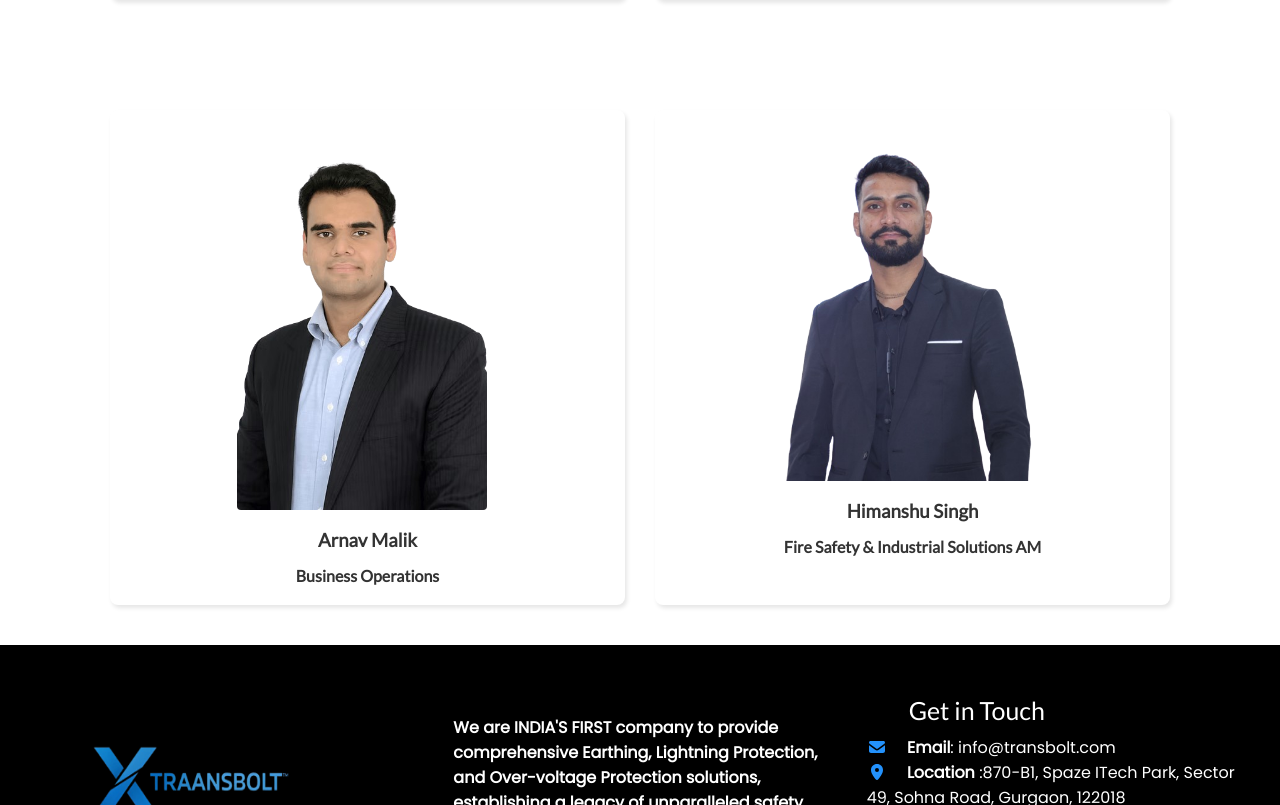
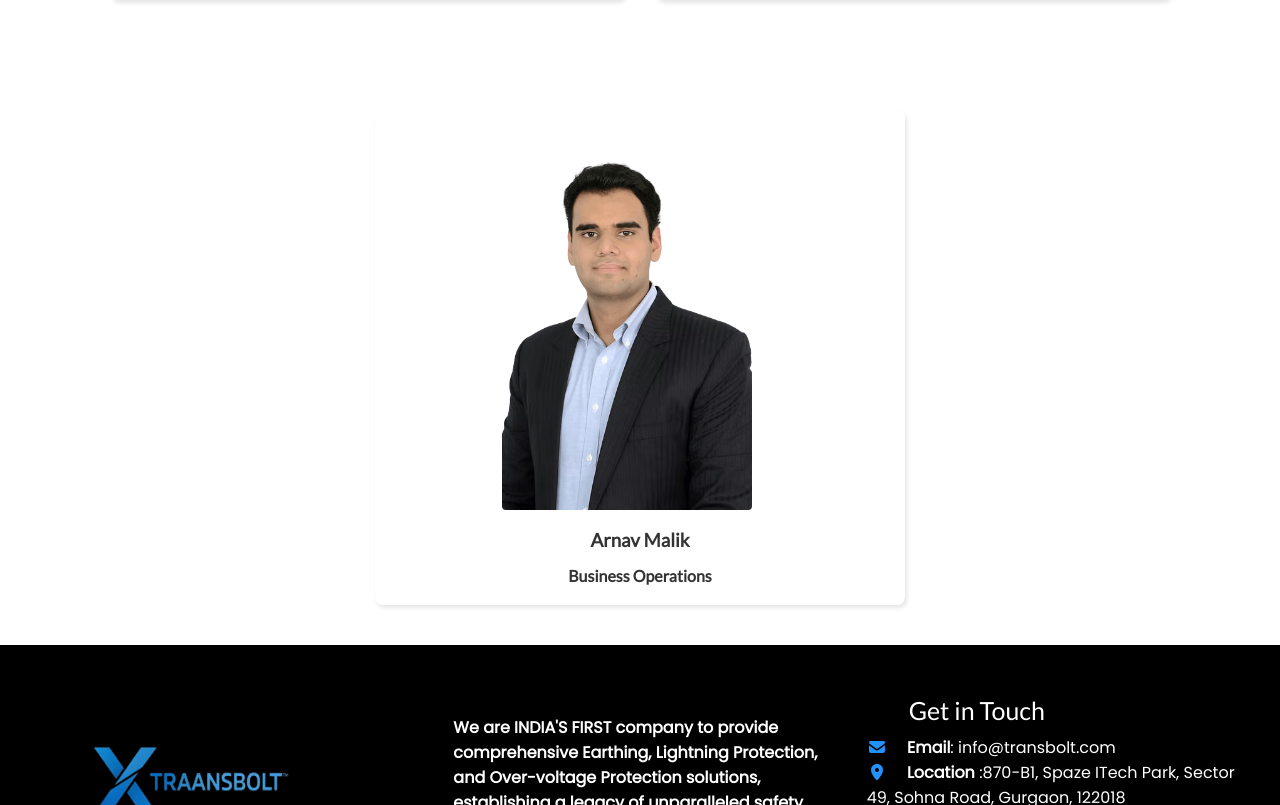
Before and after one commit to Rit1760/Transbolt, a Next.js app: page /About in a window 1280 px wide. Shown: the part 689-1494 px from the top of the page. Built offline with nearby package versions, Linux system fonts and the light colour scheme.

Commit message:
update message

```diff
--- a/src/Styles/About.css
+++ b/src/Styles/About.css
@@ -157,7 +157,7 @@
 
 
 .about-column3 {
-    width: 100%;
+    width: 50%;
     box-shadow: 2px 3px 4px rgba(0, 0, 0, 0.1);
     padding: 20px;
     box-sizing: border-box;
@@ -170,7 +170,6 @@
     transform: translateY(-5px);
     cursor: pointer;
 }
-
 
 .about-column4 {
     width: 100%;
--- a/src/app/About/page.jsx
+++ b/src/app/About/page.jsx
@@ -147,7 +147,7 @@ export default function About() {
 {/* end 3 */}
 
 {/* 4 */}
-<Popup show={showPopup3} onClose={() => setShowPopup3(false)}>
+{/* <Popup show={showPopup3} onClose={() => setShowPopup3(false)}>
     <div className='cont4_About_Popup'>
       <div className='row7_About_Popup'>
         <div className='col10_About_Popup'>
@@ -166,7 +166,7 @@ export default function About() {
         </div>
       </div>
     </div>
-</Popup>
+</Popup> */}
 
 {/* end 4 */}
 
@@ -180,12 +180,12 @@ export default function About() {
         <h4>Business Operations</h4>
         <a href='#' className="read-more" onClick={handleReadMoreClick2}>Read more</a>
       </div>
-      <div className="about-column4 about-column">
+      {/* <div className="about-column4 about-column">
         <Image src="/images/himanshu.png" width={290} height={390} alt="himanshu" />
         <h3>Himanshu Singh</h3>
         <h4>Fire Safety & Industrial Solutions AM</h4>
         <a href='#' className="read-more" onClick={handleReadMoreClick3}>Read more</a>
-      </div>
+      </div> */}
     </div>
   </div>
 </div>
--- a/src/app/layout.js
+++ b/src/app/layout.js
@@ -5,8 +5,6 @@
 // import Header from "../Components/Header.jsx";
 // import Footer from "../Components/Footer.jsx";
 // import Loading from "./Loading.jsx";
-
-
 
 
 
```
Also changed, not shown: public/images/photo-1648537150895-75a28381b8c1.avif (added).
